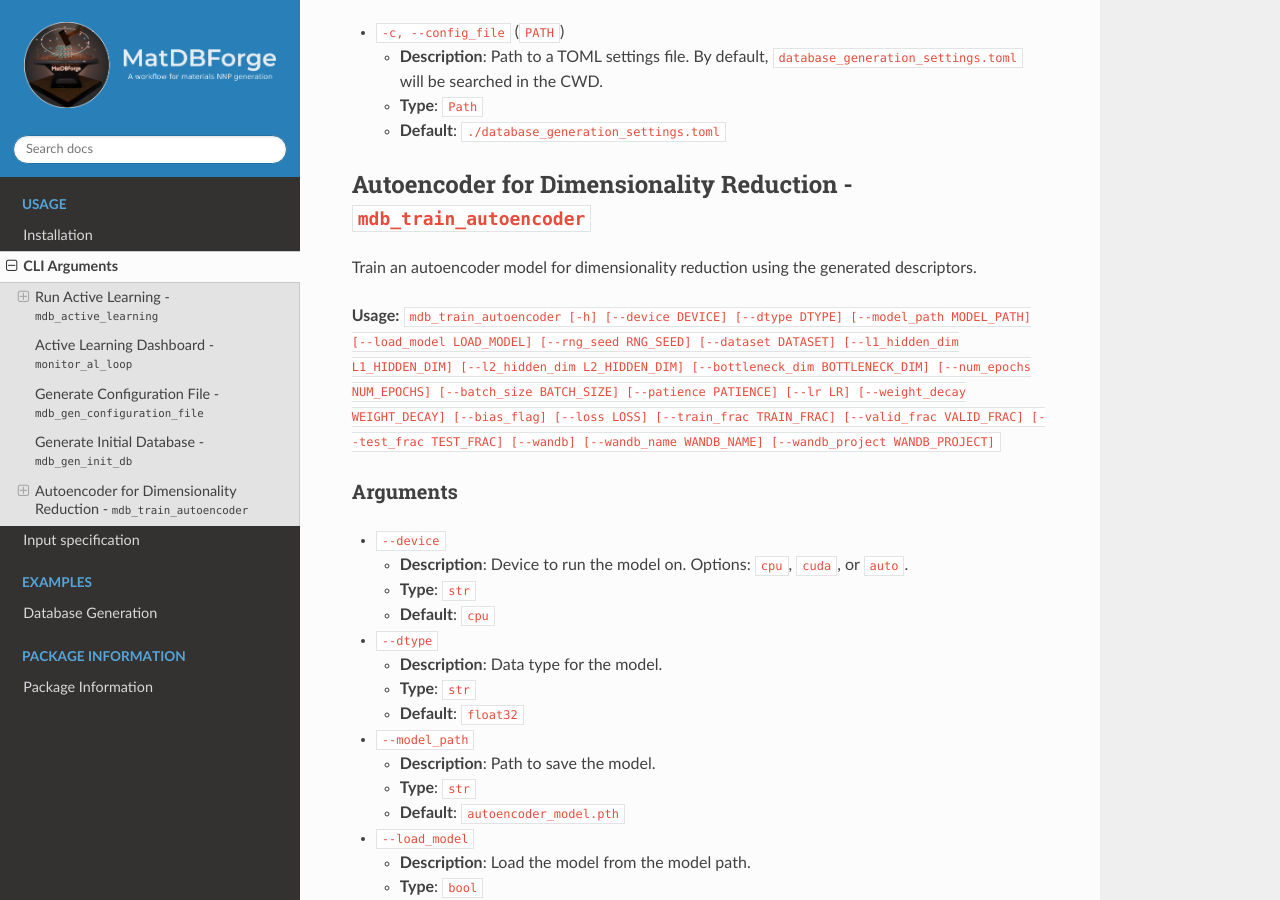
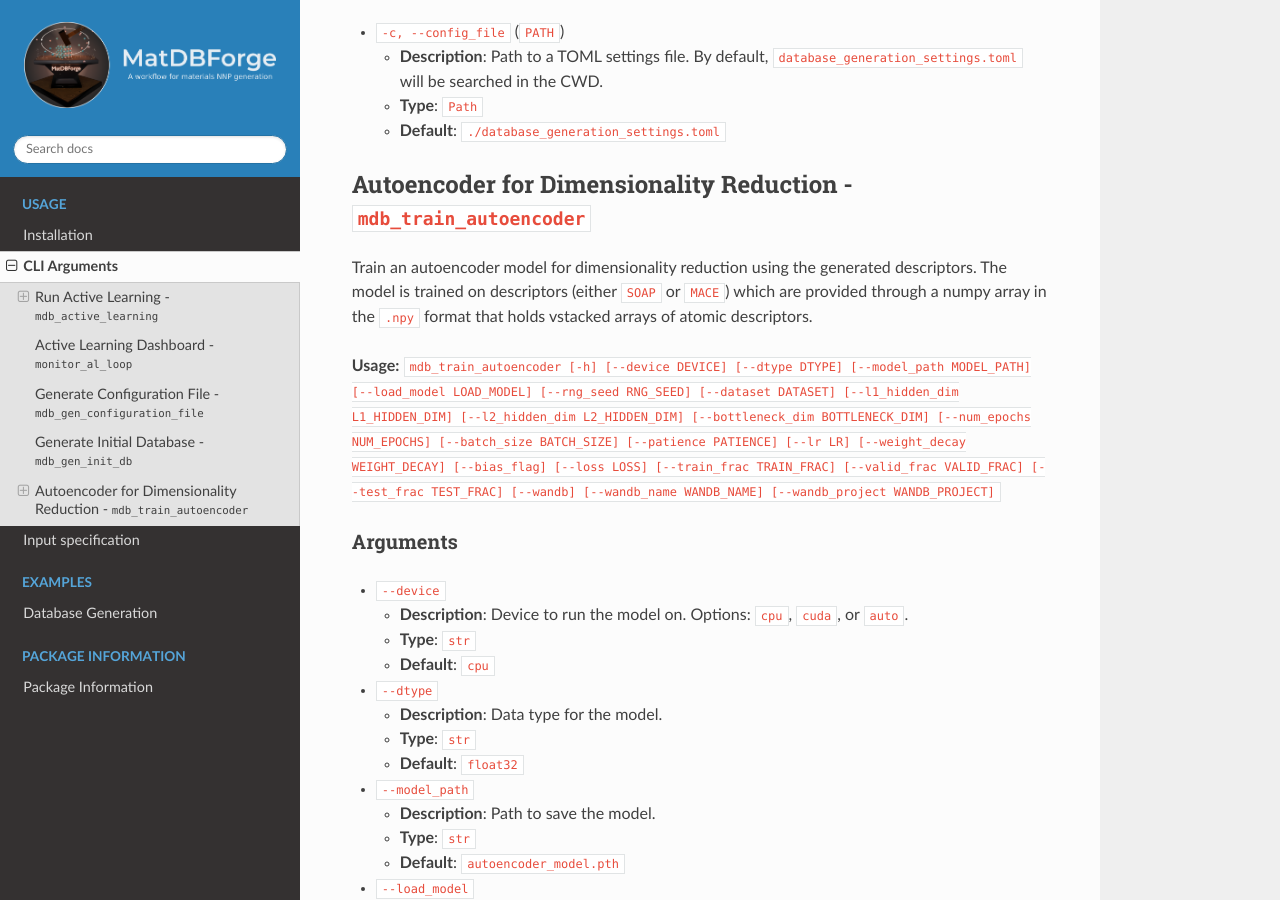
Before and after one commit to gitlzzz/ATLAS, a Sphinx documentation site: the page built from docs/source/tools.md, in a window 1280 px wide and 900 px high, scrolled down 3375 px. Built offline with Sphinx 7.4.7 and the Read the Docs theme 3.1.0, drawn with Linux system fonts in a browser that asks for light colours.

Commit message:
chore(docs): updated CLI usage documentation

```diff
--- a/docs/source/tools.md
+++ b/docs/source/tools.md
@@ -127,6 +127,7 @@ Generates an initial database for MatDBForge. A `.toml` configuration is require
 ## Autoencoder for Dimensionality Reduction - `mdb_train_autoencoder`
 
 Train an autoencoder model for dimensionality reduction using the generated descriptors.
+The model is trained on descriptors (either `SOAP` or `MACE`) which are provided through a numpy array in the `.npy` format that holds vstacked arrays of atomic descriptors.
 
 **Usage:** `mdb_train_autoencoder [-h] [--device DEVICE] [--dtype DTYPE] [--model_path MODEL_PATH] [--load_model LOAD_MODEL] [--rng_seed RNG_SEED] [--dataset DATASET] [--l1_hidden_dim L1_HIDDEN_DIM] [--l2_hidden_dim L2_HIDDEN_DIM] [--bottleneck_dim BOTTLENECK_DIM] [--num_epochs NUM_EPOCHS] [--batch_size BATCH_SIZE] [--patience PATIENCE] [--lr LR] [--weight_decay WEIGHT_DECAY] [--bias_flag] [--loss LOSS] [--train_frac TRAIN_FRAC] [--valid_frac VALID_FRAC] [--test_frac TEST_FRAC] [--wandb] [--wandb_name WANDB_NAME] [--wandb_project WANDB_PROJECT]`
 
```
